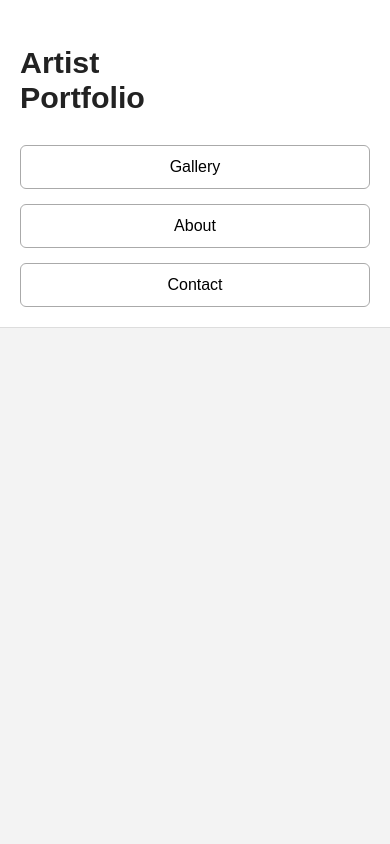
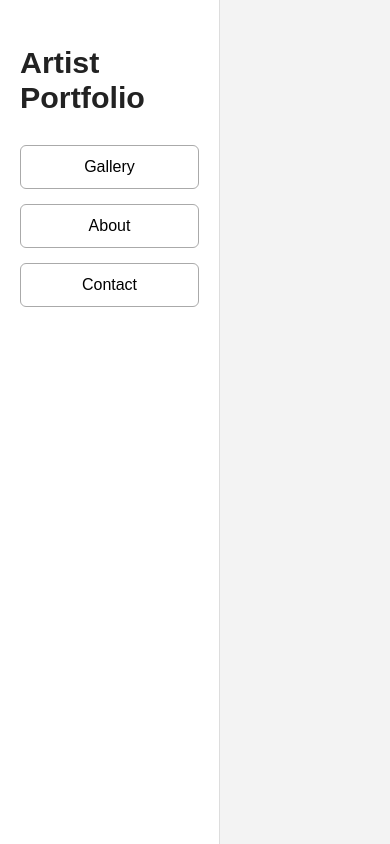
Before and after one commit to Leteers/milaoz, a FastAPI app: page / in a window 390 px wide. Run offline with FastAPI, Linux system fonts and the light colour scheme; data that the repository does not hold is empty.

Commit message:
mobile_layout_add

```diff
--- a/assets/css/style.css
+++ b/assets/css/style.css
@@ -20,6 +20,7 @@ body {
     border-right: 1px solid #ddd;
     padding: 20px;
     box-sizing: border-box;
+    transition: transform 0.3s ease;
 }
 
 .site-title {
@@ -112,8 +113,19 @@ body {
     }
 
     .sidebar {
-        width: 100%;
-        border-right: none;
-        border-bottom: 1px solid #ddd;
+        position: fixed;
+        top: 0;
+        left: 0;
+        height: 100vh;
+        z-index: 1000;
+        background: #fff;
+    }
+
+    .sidebar.hidden {
+        transform: translateX(-100%);
+    }
+
+    .content {
+        margin-left: 0;
     }
 }
--- a/main.py
+++ b/main.py
@@ -193,5 +193,4 @@ async def delete_image(request: Request,payload: dict = Body(...)):
     return {"success": True}
 
 if __name__ == "__main__":
-#    uvicorn.run("main:app", host='0.0.0.0', port=443, reload=True, ssl_keyfile='/etc/letsencrypt/live/akademplast.ru/privkey.pem', ssl_certfile='/etc/letsencrypt/live/akademplast.ru/fullchain.pem')#37.140.192.188
-    uvicorn.run("main:app", host = '0.0.0.0', port = 8003)#37.140.192.188
+    uvicorn.run("main:app", host = '0.0.0.0', port = 8003)
```
